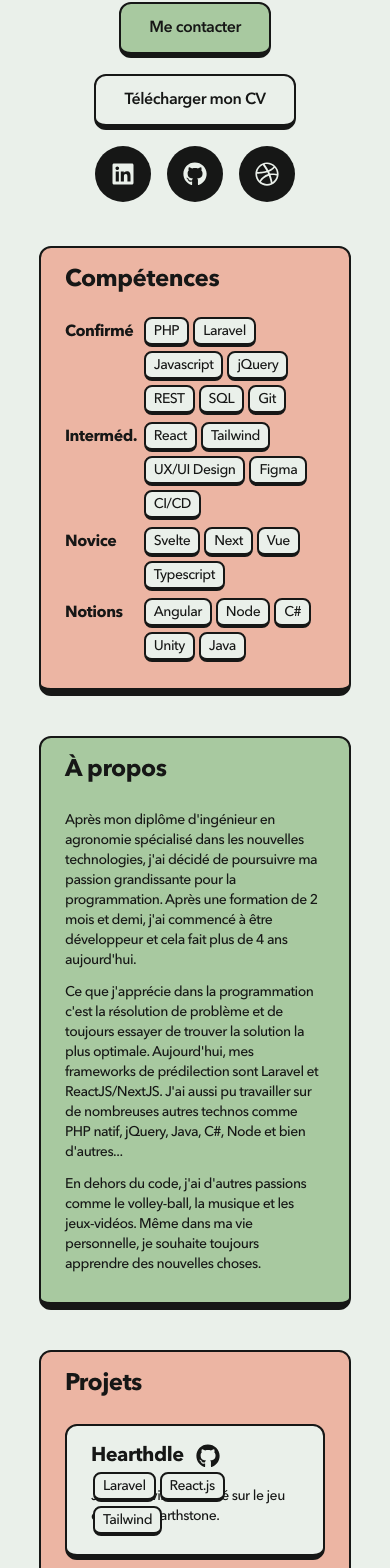
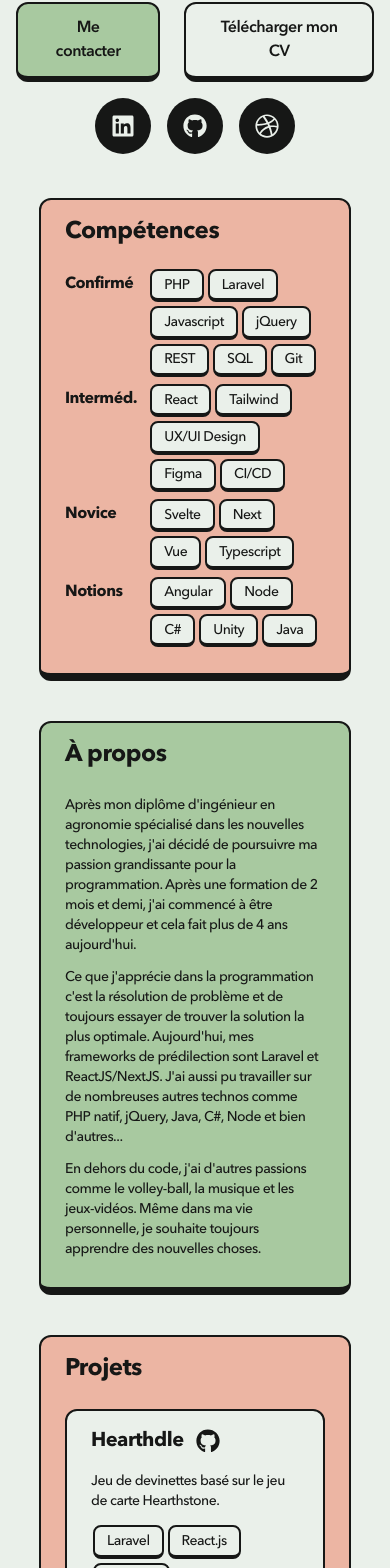
Before and after one commit to Robin-Combeau/portfolio-nextjs, a Next.js app: page / in a window 390 px wide. Shown: the part 420-1988 px from the top of the page. Built offline with nearby package versions, Linux system fonts and the light colour scheme.

Commit message:
feat better responsive & social links

```diff
--- a/components/Section.tsx
+++ b/components/Section.tsx
@@ -10,7 +10,7 @@ interface SectionProps {
 
 const Section: React.FC<SectionProps> = ({ title, content, lgWidth = 'lg:w-[38rem]', xxlWidth='2xl:w-[30rem]', bgColor = 'bg-[#EAF0EA]' }) => {
   return (
-    <div className={`border-2 border-[#161716] border-b-[8px] ${bgColor} text-lg lg:text-xl font-medium px-6 py-4 lg:px-8 lg:py-6 rounded-xl mx-[10%] lg:mx-4 ${lgWidth} ${xxlWidth} h-auto lg:self-stretch`}>
+    <div className={`border-2 border-[#161716] border-b-[8px] ${bgColor} text-lg lg:text-xl font-medium px-6 py-4 lg:px-8 lg:py-6 rounded-xl mx-[10%] lg:mx-4 w-4/5 ${lgWidth} ${xxlWidth} h-auto lg:self-stretch`}>
       <h1 className="font-bold mb-6 text-2xl">{title}</h1>
       {content}
     </div>
--- a/components/Skill.tsx
+++ b/components/Skill.tsx
@@ -7,7 +7,7 @@ interface SkillProps {
 
 const Skill: React.FC<SkillProps> = ({ skill, lgTextSize = "lg:text-base" }) => {
   return (
-    <span className={`text-sm ${lgTextSize} font-base border-2 border-[#161716] border-b-[4px] bg-[#EAF0EA] px-2 py-0.5 lg:px-3 lg:py-1 m-0.5 lg:m-0.5 rounded-lg`}>
+    <span className={`text-sm ${lgTextSize} font-base border-2 border-[#161716] border-b-[4px] bg-[#EAF0EA] px-3 py-[0.23rem] lg:px-3 lg:py-1 m-0.5 lg:m-0.5 rounded-lg`}>
       {skill}
     </span>
   );
--- a/components/page/Experience.tsx
+++ b/components/page/Experience.tsx
@@ -38,9 +38,9 @@ const Experience = () => {
               {experiences.map((experience) => (
                 <li key={experience.year} className="flex mb-2 sm:mb-1">
                   {experience.category === 'school' ? (
-                    <FaGraduationCap size={38} className="mx-[0.25rem] my-[-0.30rem] opacity-45 absolute" />
+                    <FaGraduationCap size={38} className="mx-[0.1rem] my-[-0.40rem] lg:mx-[0.25rem] lg:my-[-0.30rem] opacity-45 absolute" />
                   ) : (
-                    <MdWork size={38} className=" mx-[0.25rem] my-[-0.35rem] opacity-45 absolute" />
+                    <MdWork size={38} className="mx-[0.1rem] my-[-0.50rem] lg:mx-[0.25rem] lg:my-[-0.35rem] opacity-45 absolute" />
                   )}
                   <span className="font-bold text-base lg:text-lg min-w-[3.6rem] lg:min-w-[5rem]">{experience.year}</span>{" "}
                   <div className="flex flex-wrap flex-col">
--- a/components/page/Footer.tsx
+++ b/components/page/Footer.tsx
@@ -14,7 +14,7 @@ const Footer = () => {
       >
         Fait en Next.js
         <div className="flex items-center">
-          <FaCopyright className="mr-1" size={12} />
+          <FaCopyright className="mr-0.5" size={12} />
           {new Date().getFullYear()} - Robin Combeau
         </div>
       </motion.div>
--- a/components/page/Intro.tsx
+++ b/components/page/Intro.tsx
@@ -27,7 +27,7 @@ export default function Intro() {
         className="flex mb-10 flex-col items-center lg:flex-row lg:justify-center gap-y-4 lg:gap-y-0"
         initial={{ y: 80, opacity: 0 }}
         animate={{ y: 0, opacity: 1 }}>
-        <div className="border-2 border-[#161716] border-b-[8px] bg-[#A8C9A0] text-xl lg:text-2xl font-medium px-6 py-4 pr-14 rounded-xl mx-[10%] lg:mx-4 lg:w-[31rem] h-auto lg:self-stretch 2xl:w-[42rem]">
+        <div className="border-2 border-[#161716] border-b-[8px] bg-[#A8C9A0] text-xl lg:text-2xl font-medium px-6 py-4 pr-14 rounded-xl mx-[10%] w-4/5 lg:mx-4 lg:w-[31rem] h-auto lg:self-stretch 2xl:w-[42rem]">
           <span>Je m'appelle </span>
           <span className="font-bold">Robin</span>
           <span>. Je suis </span>
@@ -50,20 +50,18 @@ export default function Intro() {
       </motion.div>
 
       <motion.div
-        className="flex flex-col sm:flex-row items-center justify-center gap-2 px-4 mb-10 text-base font-semibold sm:gap-6"
+        className="flex flex-col lg:flex-row items-center justify-center gap-2 px-4 mb-10 text-base font-semibold sm:gap-6"
         initial={{ y: 80, opacity: 0 }}
         animate={{ y: 0, opacity: 1 }}>
         <div className="flex gap-6 my-1 sm:my-0 m:gap-6">
           <LinkButton href="#contact" backgroundColor='bg-[#A8C9A0]' content="Me contacter" />
-        </div>
-        <div className="flex gap-6 my-1 sm:my-0 sm:gap-6">
           <LinkButton href="/CV.pdf" download content="Télécharger mon CV" />
         </div>
 
         <div className="flex gap-4 my-1 sm:my-0 sm:gap-6">
-          <SocialButton href={"https://linkedin.com"} icon={<FaLinkedin />} size={24} />
-          <SocialButton href={"https://github.com"} icon={<FaGithub />} size={24} />
-          <SocialButton href={"https://dribbble.com"} icon={<FaDribbble />} size={24} />
+          <SocialButton href={"https://www.linkedin.com/in/robin-combeau"} icon={<FaLinkedin />} size={24} />
+          <SocialButton href={"https://github.com/Robin-Combeau"} icon={<FaGithub />} size={24} />
+          <SocialButton href={"https://dribbble.com/robin-combeau"} icon={<FaDribbble />} size={24} />
         </div>
       </motion.div>
     </section>
--- a/components/page/Projects.tsx
+++ b/components/page/Projects.tsx
@@ -40,7 +40,7 @@ const Projects = () => {
                     <p className="mb-3 break-words">Jeu de devinettes basé sur le jeu de carte Hearthstone.</p>
                   </div>
 
-                  <div className="flex flex-wrap bottom-0 absolute">
+                  <div className="flex flex-wrap bottom-0 lg:absolute">
                     <Skill skill="Laravel" lgTextSize="lg:text-sm" />
                     <Skill skill="React.js" lgTextSize="lg:text-sm" />
                     <Skill skill="Tailwind" lgTextSize="lg:text-sm" />
@@ -61,7 +61,7 @@ const Projects = () => {
                     <p className="mb-3 break-words">Le site web sur lequel vous êtes actuellement.</p>
                   </div>
 
-                  <div className="flex flex-wrap bottom-0 absolute">
+                  <div className="flex flex-wrap bottom-0 lg:absolute">
                     <Skill skill="Next.js" lgTextSize="lg:text-sm" />
                     <Skill skill="Tailwind" lgTextSize="lg:text-sm" />
                     <Skill skill="Typescript" lgTextSize="lg:text-sm" />
--- a/components/page/Skills.tsx
+++ b/components/page/Skills.tsx
@@ -53,7 +53,7 @@ const Skills = () => {
             <ul className="flex flex-col">
               {skills.map((level) => (
                 <li key={level.name} className="flex mb-2 sm:mb-1">
-                  <span className="font-bold text-base lg:text-lg min-w-[4.8rem] lg:min-w-[7rem]">{level.name}</span>{" "}
+                  <span className="font-bold text-base lg:text-lg min-w-[5.2rem] lg:min-w-[7rem]">{level.name}</span>{" "}
                   <span className="flex flex-wrap mt-[-5px]">
                     {level.list.map((skill, skillIndex) => (
                       // <Skill skillIndex={skillIndex} skill={skill}/>
```
